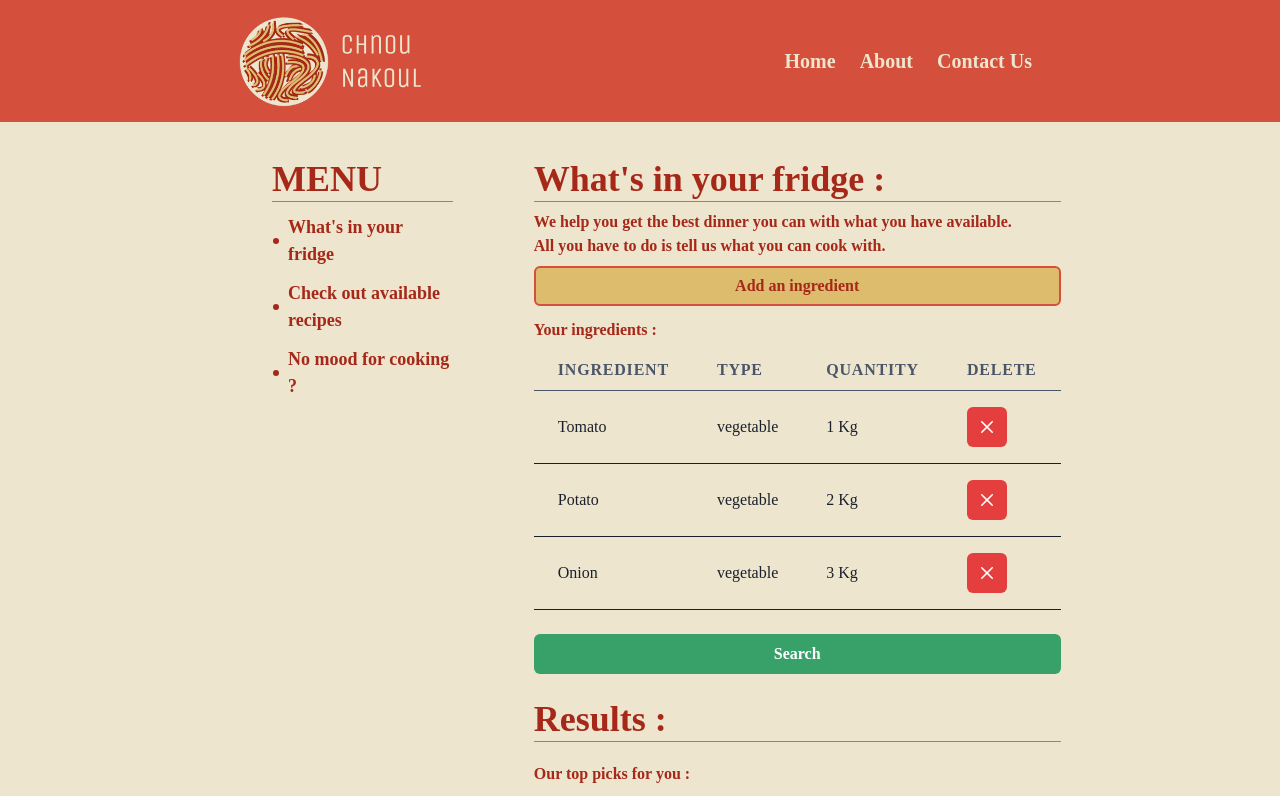
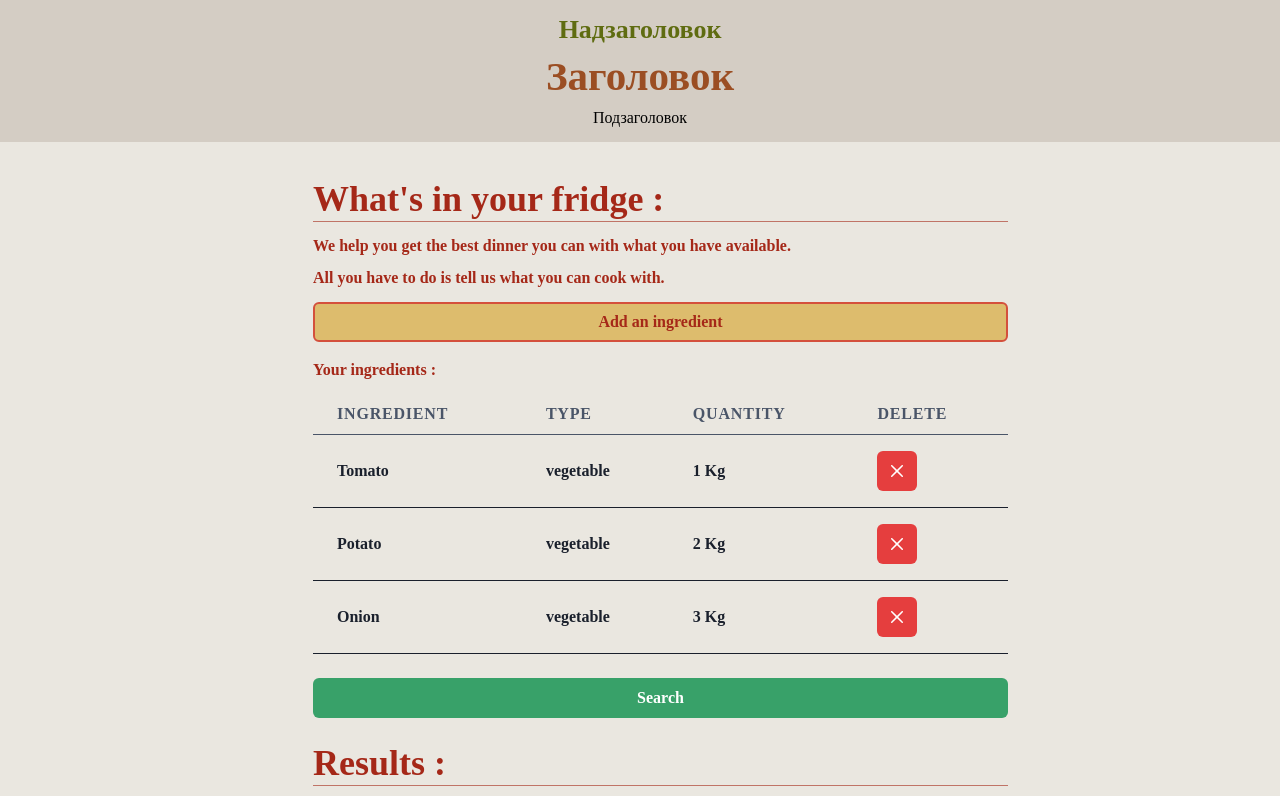
Before and after one commit to fairay/CourseWeb, a React (Create React App) app in the folder front/: page / in a window 1280 px wide. Shown: the top 796 px of the page. Built offline with nearby package versions, Linux system fonts and the light colour scheme; a web font is replaced by a local one.

Commit message:
added figma styles

```diff
--- a/front/src/components/layout/Navbar.tsx
+++ b/front/src/components/layout/Navbar.tsx
@@ -16,34 +16,32 @@ interface NavbarProps {}
 
 const Navbar: React.FC<NavbarProps> = (props) => {
   return (
-    <Box bg="primary" px="10" py="3">
+    <Box bg="bg-alt" px="10" py="3">
       <Container
-        maxW="70%"
+        maxW="60%"
         d="flex"
         alignItems="center"
         justifyContent="space-around"
       >
-        <Logo />
-        <Spacer flex="2" />
-        <List display="flex">
+        <List display="block" width='100%' align='center'>
           <ListItem mx="3">
-            <Link color="secondary">
-              <Text fontSize="xl" fontWeight="semibold">
-                Home
+            <Link>
+              <Text  textStyle="subtitle" color="accent-1">
+              Надзаголовок
+              </Text>
+            </Link>
+          </ListItem>
+          <ListItem width='100%'>
+            <Link>
+              <Text textStyle="header" color="title">
+                Заголовок
               </Text>
             </Link>
           </ListItem>
           <ListItem mx="3">
-            <Link color="secondary">
-              <Text fontSize="xl" fontWeight="semibold" color="secondary">
-                About
-              </Text>
-            </Link>
-          </ListItem>
-          <ListItem mx="3">
-            <Link color="secondary">
-              <Text fontSize="xl" fontWeight="semibold" color="secondary">
-                Contact Us
+            <Link>
+              <Text textStyle="text" color="text">
+              Подзаголовок
               </Text>
             </Link>
           </ListItem>
--- a/front/src/components/layout/home/Home.tsx
+++ b/front/src/components/layout/home/Home.tsx
@@ -1,17 +1,17 @@
 import { Box, Container, Divider } from "@chakra-ui/react";
 import React from "react";
-import MenuLeft from "./menuleft/MenuLeft";
+// import MenuLeft from "./menuleft/MenuLeft";
 import MenuRight from "./menuright/MenuRight";
 
 interface HomeProps {}
 
 const Home: React.FC<HomeProps> = ({}) => {
   return (
-    <Box backgroundColor="secondary">
+    <Box backgroundColor="bg">
       <Container maxW="60%" d="flex" py={4}>
-        <Box minW="30%" flex="1">
+        {/* <Box minW="30%" flex="1">
           <MenuLeft />
-        </Box>
+        </Box> */}
         <Divider
           h="95%"
           alignSelf="center"
--- a/front/src/components/layout/home/menuright/MenuRight.tsx
+++ b/front/src/components/layout/home/menuright/MenuRight.tsx
@@ -15,6 +15,7 @@ const MenuRight: React.FC<MenuRightProps> = (props) => {
       flexDir="column"
       alignItems="start"
       justifyContent="space-around"
+      textStyle="body"
     >
       <Heading color="primary-dark">What's in your fridge :</Heading>
       <Divider borderColor="primary-dark" orientation="horizontal" mb={2} />
--- a/front/src/extendTheme.ts
+++ b/front/src/extendTheme.ts
@@ -6,11 +6,76 @@ const theme = extendTheme({
     "primary-dark": "#a52818",
     secondary: "#eee5cf",
     third: "#ddbc6d",
+
+    "bg": "#EAE7E0",
+    "bg-alt": "#D4CDC4",
+    "text": "#000000",
+    "title": "#9b4e23",
+    "button": "#d5a129",
+    "accent-1": "#5f6c11",
+    "accent-2": "#29AB26",
+    "accent-3": "#4D9699",
+    "add-1": "#C8A98C",
+    "add-2": "#BA9B00",
   },
   fonts: {
     heading: "Unica One",
     body: "Raleway",
+
+    // "headline": "Lora",
   },
+
+  textStyles : {
+    headline: {
+      fontFamily: 'Lora',
+      fontStyle: 'normal',
+      fontWeight: 'bold',
+      fontSize: '66px',
+      lineHeight: '110%',
+    },
+
+    header: {
+      fontFamily: 'Lora',
+      fontStyle: 'normal',
+      fontWeight: 'bold',
+      fontSize: '41px',
+      lineHeight: '140%',
+    },
+
+    subtitle: {
+      fontFamily: 'Lora',
+      fontStyle: 'normal',
+      fontWeight: 'bold',
+      fontSize: '26px',
+      lineHeight: '140%',
+    },
+
+    body: {
+      fontFamily: 'Lora',
+      fontStyle: 'normal',
+      fontWeight: 'bold',
+      fontSize: '16px',
+      lineHeight: '200%',
+    },
+
+    'alt-body': {
+      fontFamily: 'Lora',
+      fontStyle: 'normal',
+      fontWeight: 'bold',
+      fontSize: '16px',
+      lineHeight: '20px',
+      letterSpacing: '-0.045em'
+    },
+
+    caption: {
+      fontFamily: 'Lora',
+      fontStyle: 'normal',
+      fontWeight: 'bold',
+      fontSize: '10px',
+      lineHeight: '200%',
+      textTransform: 'uppercase',
+    },
+  }
 });
 
 export default theme;
```
Also changed, not shown: front/pic.png (deleted).
